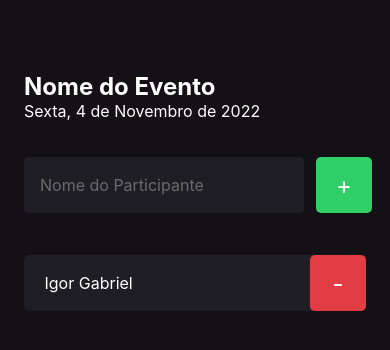
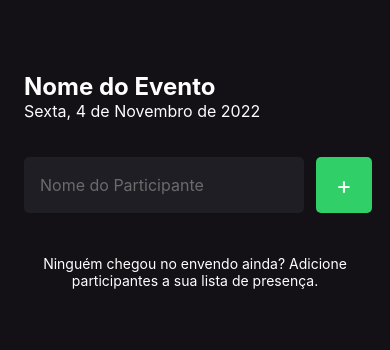
Before and after one commit to CesarAugst/React-native-rcketseat-fundamentos-appimhere, a React Native app: screen / in a window 390 px wide. Shown: the top 350 px of the page. Built offline with nearby package versions, Linux system fonts and the light colour scheme.

Commit message:
capturando o que foi digitado pelo usuário e salvando em estado

```diff
--- a/src/screens/Home/index.tsx
+++ b/src/screens/Home/index.tsx
@@ -3,17 +3,20 @@ import { styles } from './styles';
 import { Participant } from '../../components/Participant';
 import { useState } from 'react';
 export default function Home(){
- ['Igor Gabriel']
-  const [participants, setParticipants] = useState(['Igor Gabriel']);
+  const [participants, setParticipants] = useState<string[]>([]);
+  const [participantName, setParticipantName] = useState("");
 
+  //adiciona os particiantes
   function handleParticipantAdd(){
-    if(participants.includes("Cesar August")){
+    if(participants.includes(participantName)){
       return Alert.alert("Participante Existe", "Já existe um aprticipante com esse nome na lista!")
     }
 
-    setParticipants(prevState => [...prevState, 'Ana'])
+    setParticipants(prevState => [...prevState, participantName])
+    setParticipantName("");
   }
 
+  //remove os participantes
   function handleParticipantRemove(name: string){
     Alert.alert("Remover", `Remover o ${name}?`,[
       {
@@ -43,6 +46,8 @@ export default function Home(){
             style={styles.input}
             placeholder='Nome do Participante'
             placeholderTextColor="#6B6B6B"
+            onChangeText={setParticipantName}
+            value={participantName}
         />
 
         <TouchableOpacity style={styles.button} onPress={handleParticipantAdd}>
@@ -61,7 +66,7 @@ export default function Home(){
         showsVerticalScrollIndicator={false}
         ListEmptyComponent={() => (
           <Text style={styles.listEmptyText}>
-            Ningu�m chegou no envendo ainda? Adicione participantes a sua lista de presen�a.
+            Ninguém chegou no envendo ainda? Adicione participantes a sua lista de presença.
           </Text>
         )}
       />
```
